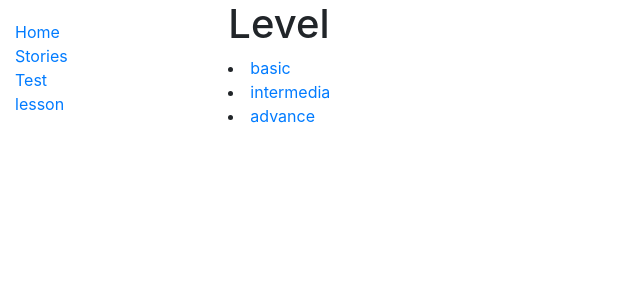
After one commit to TanLuong/demo, a Django app: page /catalog/lesson/ in a window 1280 px wide. The commit adds this page. Shown: the top 300 px of the page, without its empty margins (0-640 px from the left). Run offline with Django 3.2, Linux system fonts and the light colour scheme.

Commit message:
add search story and lesson

```diff
--- a/learn/settings.py
+++ b/learn/settings.py
@@ -66,7 +66,7 @@ ROOT_URLCONF = 'learn.urls'
 TEMPLATES = [
     {
         'BACKEND': 'django.template.backends.django.DjangoTemplates',
-        'DIRS': [],
+        'DIRS': [os.path.join(BASE_DIR, 'templates')],
         'APP_DIRS': True,
         'OPTIONS': {
             'context_processors': [
--- a/show/admin.py
+++ b/show/admin.py
@@ -1,5 +1,6 @@
 from django.contrib import admin
-from .models import ieltsstories, ieltstest
+from .models import ieltsstories, ieltstest, lesson
 # Register your models here.
 admin.site.register(ieltsstories)
 admin.site.register(ieltstest)
+admin.site.register(lesson)
--- a/show/templates/base_generic.html
+++ b/show/templates/base_generic.html
@@ -17,6 +17,7 @@
           <li><a href="{% url 'index' %}">Home</a></li>
           <li><a href="{% url 'stories' %}">Stories</a></li>
           <li><a href="{% url 'test' %}">Test</a></li>
+          <li><a href="{% url 'lesson' %}">lesson</a></li>
         </ul>
      {% endblock %}
       </div>
--- a/show/templates/show/ieltsstories_list.html
+++ b/show/templates/show/ieltsstories_list.html
@@ -2,11 +2,15 @@
 
 {% block content %}
   <h1>Story List</h1>
+  <form class="" action="{% url 'search-result' %}" method="get">
+    <input type="text" name="story" placeholder="search">
+  </form>
   {% if ieltsstories_list %}
   <ul>
     {% for story in ieltsstories_list %}
       <li>
         <a href="{{ story.get_absolute_url }}">{{ story.title }}</a>
+      </li>
     {% endfor %}
   </ul>
   {% else %}
--- /dev/null
+++ b/show/templates/show/lesson_list.html
@@ -0,0 +1,8 @@
+{% extends "base_generic.html" %}
+
+{% block content %}
+  <h1>Level </h1>
+  {% for i in levels %}
+    <li><a href="{% url i %}">{{i}}</a></li>
+  {% endfor %}
+{% endblock %}
--- a/show/urls.py
+++ b/show/urls.py
@@ -8,5 +8,11 @@ urlpatterns = [
     path('story/<int:pk>', views.ieltsstoriesDetailView.as_view(), name='ieltsstories-detail'),
     path('test/', views.test_list, name='test'),
     re_path('test/(\d+)$', views.testDetailView, name='test-detail'),
-    re_path('result/(\d+)$', views.result, name= 'result')
+    re_path('result/(\d+)$', views.result, name= 'result'),
+    path('lesson/',views.lessonList, name='lesson'),
+    path('lesson/basic/', views.lessonlevelListView, name = 'basic'),
+    path('lesson/intermedia/', views.lessonlevelListView, name = 'intermedia'),
+    path('lesson/advance/', views.lessonlevelListView, name = 'advance'),
+    path('lesson/<int:pk>', views.lessonDetailView.as_view(), name = 'lesson-detail'),
+    path('search/', views.searchListView.as_view(), name = 'search-result')
 ]
--- a/show/views.py
+++ b/show/views.py
@@ -1,7 +1,8 @@
 from django.shortcuts import render
 
 # Create your views here.
-from .models import ieltsstories, ieltstest
+from .models import ieltsstories, ieltstest, lesson
+
 
 def index(request):
     """View function for home page of site."""
@@ -36,7 +37,7 @@ class ieltsstoriesDetailView(generic.DetailView):
     model = ieltsstories
     def story_detail_view(request, primary_key):
         ieltsstories = get_object_or_404(Ieltsstories, pk=primary_key)
-        return render(request, 'catalog/ieltsstories_detail.html', context={'story': ieltsstories})
+        return render(request, 'show/ieltsstories_detail.html', context={'story': ieltsstories})
 
 def test_list(request):
     l =[]
@@ -78,3 +79,34 @@ def testDetailView(request,sub):
 def result(request,sub):
 
     return render(request, 'show/result.html',context=context)
+
+def lessonList(request):
+    context ={'levels':['basic','intermedia','advance']}
+    return render(request, 'show/lesson_list.html', context=context)
+
+def lessonlevelListView(request):
+
+    if 'basic' in request.path:
+        lesson1 = lesson.objects.all().filter(type = 1)
+    elif 'intermedia' in request.path:
+        lesson1 = lesson.objects.all().filter(type = 2)
+    else:
+        lesson1 = lesson.objects.all().filter(type = 3)
+    context = {'lesson1':lesson1}
+    return render(request, 'show/level.html', context = context)
+
+class lessonDetailView(generic.DetailView):
+    model = lesson
+    def lesson_detail_view(request, primary_key):
+        lesson = get_object_or_404(lesson, pk=primary_key)
+        return render(request, 'show/lesson_detail.html')
+
+
+class searchListView(generic.ListView):
+    model = ieltsstories
+    context_object_name = 'stories'
+    template_name = 'show/search.html'
+
+    def get_queryset(self):
+        query = self.request.GET.get('story')
+        return ieltsstories.objects.filter(title__icontains = query)
```
Also changed, not shown: show/models.py (+29 -0 lines), show/templates/show/lesson_detail.html (added, +14 -0 lines), show/templates/show/level.html (added, +8 -0 lines), show/templates/show/search.html (added, +17 -0 lines), show/migrations/0003_lesson.py (added), show/migrations/0004_rename_lesson_lesson_title.py (added), show/migrations/0005_lesson_favorite.py (added), show/migrations/0006_alter_lesson_options.py (added).
